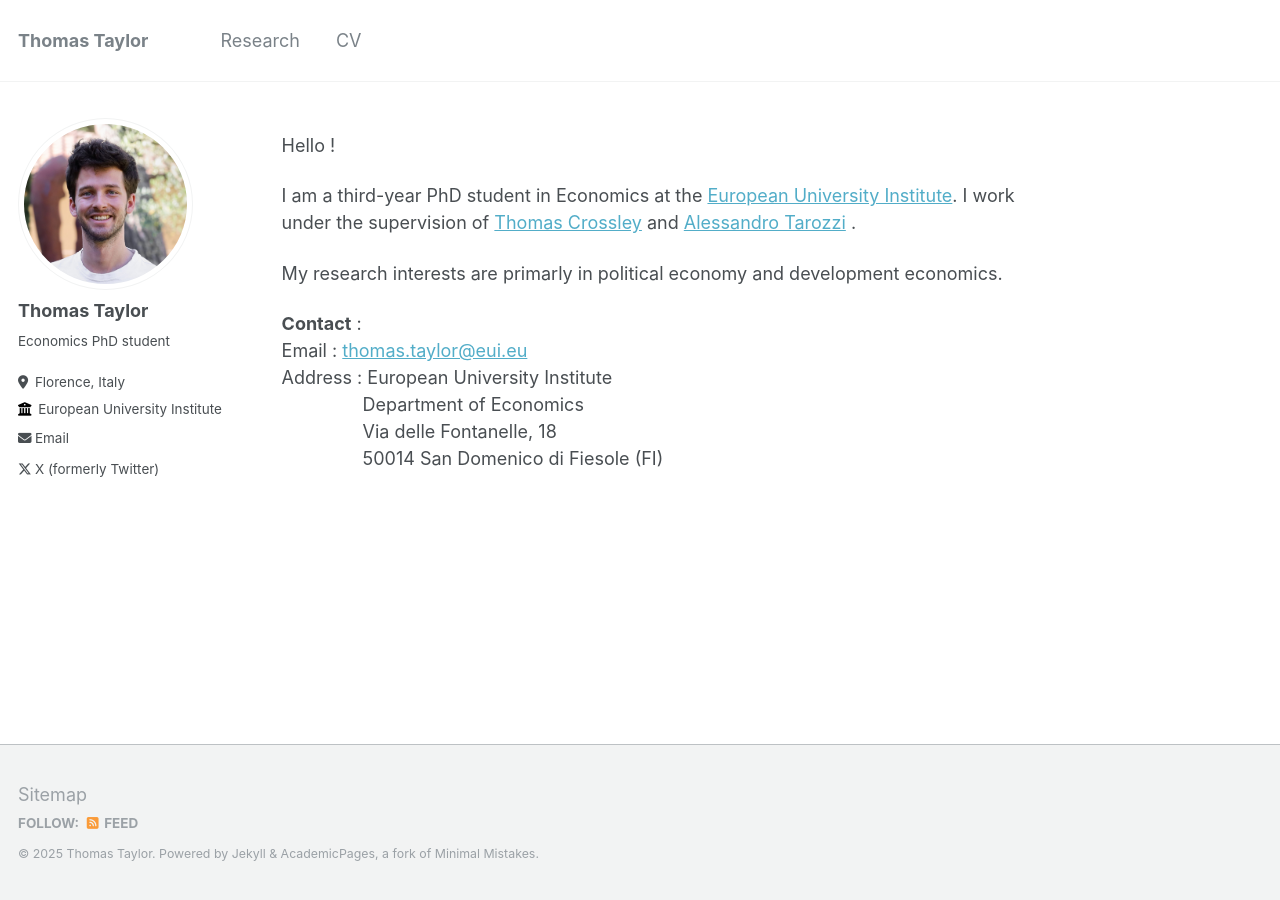
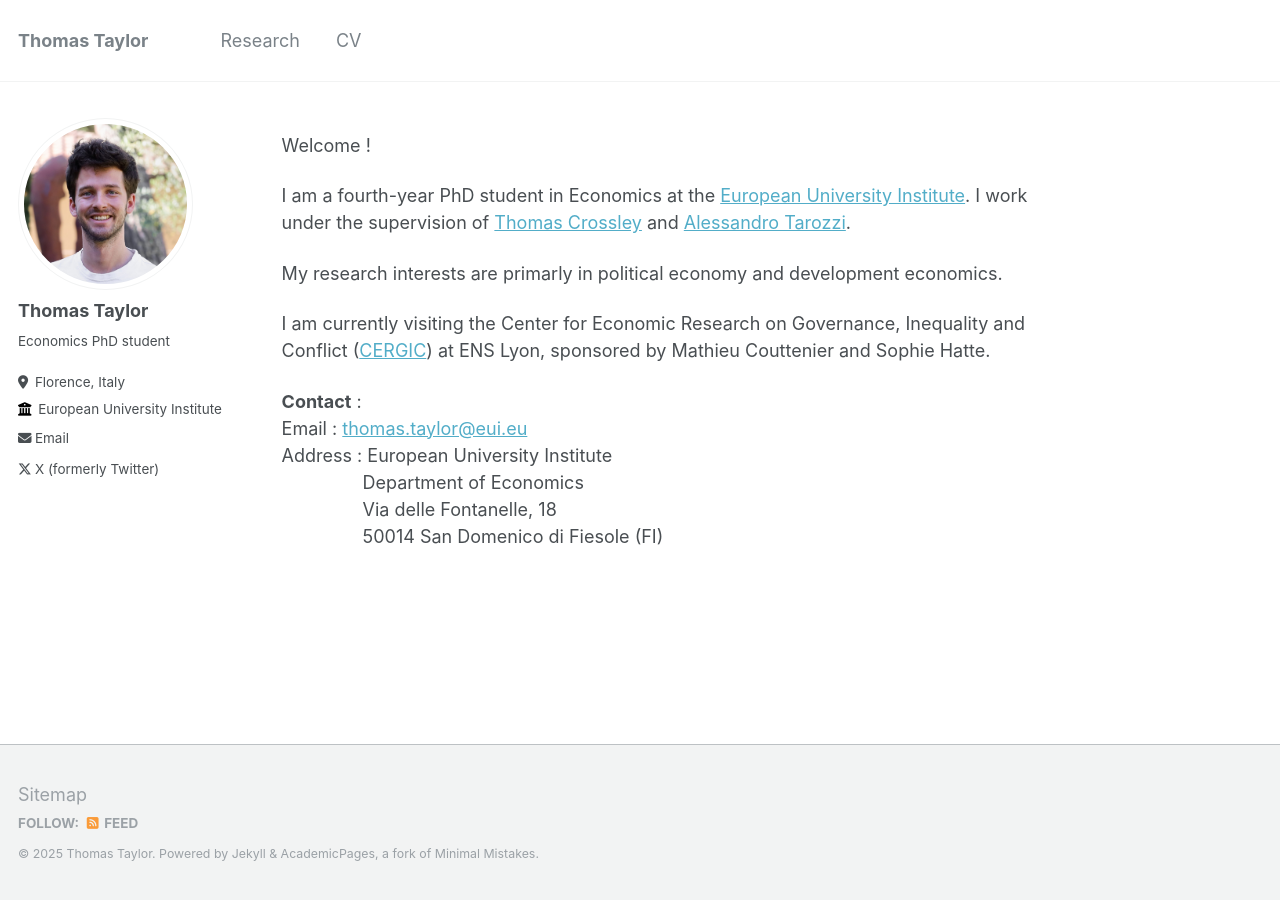
Before and after one commit to thomastaylor-econ/thomastaylor-econ.github.io, a Jekyll site: the page built from _pages/about.md, in a window 1280 px wide. Built offline with Jekyll 4.4.1, drawn with Linux system fonts in a browser that asks for light colours.

Commit message:
Update about.md

```diff
--- a/_pages/about.md
+++ b/_pages/about.md
@@ -6,12 +6,13 @@ redirect_from:
   - /about/
   - /about.html
 ---
-Hello !
+Welcome !
 
-I am a third-year PhD student in Economics at the [European University Institute][eui_link]. I work under the supervision of [Thomas Crossley][crossley_link] and [Alessandro Tarozzi][tarozzi_link] .
+I am a fourth-year PhD student in Economics at the [European University Institute][eui_link]. I work under the supervision of [Thomas Crossley][crossley_link] and [Alessandro Tarozzi][tarozzi_link].
 
 My research interests are primarly in political economy and development economics.
 
+I am currently visiting the Center for Economic Research on Governance, Inequality and Conflict ([CERGIC][cergic_link]) at ENS Lyon, sponsored by Mathieu Couttenier and Sophie Hatte.
 
 **Contact** :
 Email : [thomas.taylor@eui.eu](mailto: thomas.taylor@eui.eu) \\
@@ -24,3 +25,4 @@ Address : European University Institute \\
 [eui_link]: https://eui.eu/economics
 [tarozzi_link]: https://sites.google.com/site/alessandrotarozzi/home
 [crossley_link]: https://sites.google.com/site/tfcrossley/
+[cergic_link]: https://www.cergic-lyon.fr/
```
